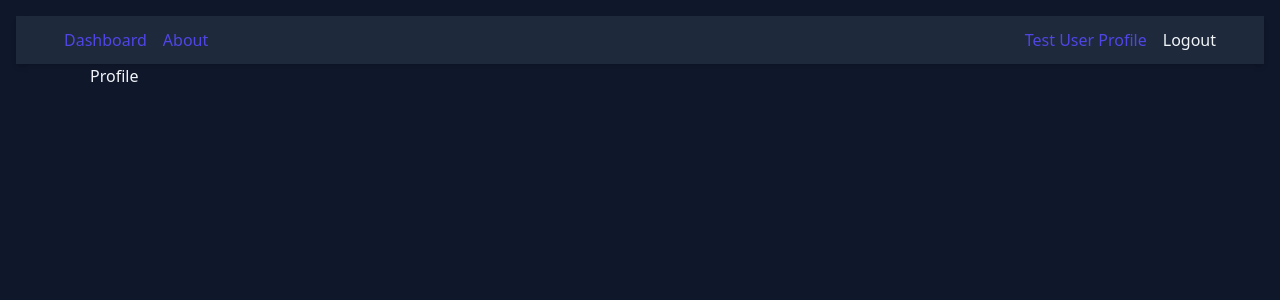
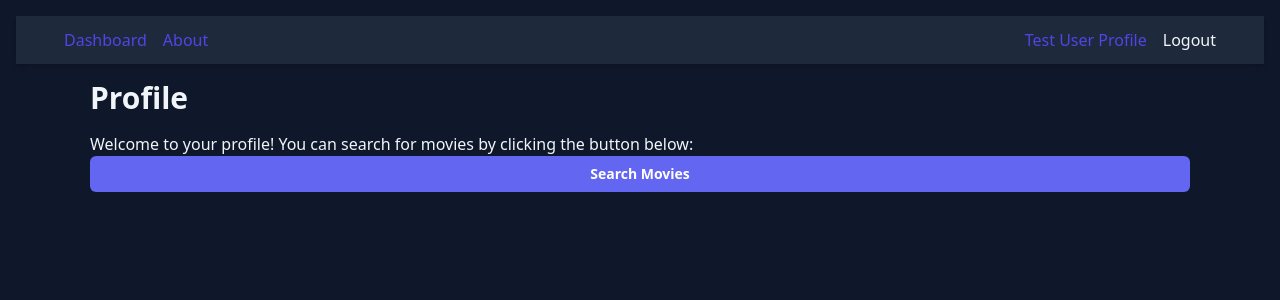
Before and after one commit to Shockrates/BootCampProject, a React (Vite) app in the folder client/: page / in a window 1280 px wide. Both pictures are taken after a click on the button "Sign in a Test User (no need for credentials)". Shown: the top 300 px of the page. Built offline with nearby package versions, Linux system fonts and the light colour scheme.

Commit message:
search prototype

```diff
--- a/client/src/components/Profile/Profile.jsx
+++ b/client/src/components/Profile/Profile.jsx
@@ -1,9 +1,19 @@
 import React from 'react'
+import MovieSearchModal from '../Tests/MovieSearch/MovieSearchModal';
 
 const Profile = () => {
   return (
-    <div>Profile</div>
+   <div className="max-w-3xl mx-auto mt-8 px-4">
+      <h1 className="text-3xl font-bold mb-4 text-white">Profile</h1>
+      <section className="mb-6">
+        <p className="text-gray-300 mb-4">
+          Welcome to your profile! You can search for movies by clicking the button below:
+        </p>
+      <MovieSearchModal />
+      </section>
+    </div>
   )
 }
 
+
 export default Profile
--- a/client/src/components/Tests/MovieSearch/MovieSearch.jsx
+++ b/client/src/components/Tests/MovieSearch/MovieSearch.jsx
@@ -1,12 +1,105 @@
 import React from 'react'
-import MovieSearchModal from './MovieSearchModal'
+import MoviesTable from '../../Dashboard/MoviesTable'
+import { useState, useEffect } from 'react'
 
-const MovieSearch = () => {
+
+const MovieSearch = ({ isOpen, onClose, maxResults = 6 }) => {
+  const [query, setQuery] = useState("");
+  const [movies, setMovies] = useState([]);
+  const [error, setError] = useState("");
+  const [loading, setLoading] = useState(false);
+
+
+// Debounce timeout
+  const [debounceTimeout, setDebounceTimeout] = useState(null);
+
+  useEffect(() => {
+      if (!query.trim()) {
+        setMovies([]);
+        setError("");
+        return;
+      }
+
+  if (debounceTimeout) clearTimeout(debounceTimeout);
+
+  const timeout = setTimeout(async () => {
+      try {
+        setLoading(true);
+
+        const res = await fetch(
+         `http://localhost:3000/searchMovies?searchTerm=${encodeURIComponent(query)}`
+        );
+        if (!res.ok) throw new Error("Server error");
+
+        const data = await res.json();
+
+        if (!data || data.length === 0) {
+          setMovies([]);
+          setError("No results found")
+        } else {
+          const updatedMovies = data.slice(0, maxResults).map((m) => ({
+          ...m,
+          index: m._id, //reassign index prop attempt (fail)
+        }));
+
+        setMovies(updatedMovies);
+        setError("");
+        }
+      } catch (err) {
+        console.error(err);
+        setError("Search failed. Try again later");
+      } finally {
+        setLoading(false);
+      }
+    }, 300); // 300ms debounce
+
+    setDebounceTimeout(debounceTimeout);
+
+    return () => clearTimeout(debounceTimeout);
+  }, [query]);
+
+  if (!isOpen) return null;
+
   return (
-    <div>
-      <MovieSearchModal />
-      Search for Movies
+    <div className="modal-container fixed inset-0 flex items-center justify-center bg-black/60 backdrop-blur-sm z-50">
+      <div className="modal bg-slate-800 rounded-2xl shadow-lg w-[90%] max-w-md p-6 text-white relative">
+        {/* Header */}
+        <div className="modal-header flex justify-between items-center border-b border-slate-700 pb-3">
+          <h3 className="text-xl font-bold">Search Movies</h3>
+          <p
+            className="close cursor-pointer text-2xl hover:text-indigo-400 transition"
+            onClick={() => {
+              onClose();
+              setQuery("");
+              setMovies([]);
+              setError("");
+            }}
+          >
+            &times;
+          </p>
+        </div>
+
+
+        {/*Content*/}
+        <div className="modal bg-slate-800 rounded-2xl shadow-lg w-[90%] max-w-md p-6 text-white relative max-h-[85vh] overflow-y-auto">
+        <div className="modal-content mt-4">
+          <input
+            type="text"
+            value={query}
+            onChange={(e) => setQuery(e.target.value)}
+            placeholder="Type to search movies..."
+            className="form-input w-full mb-4"
+            autoFocus
+          />
+
+          {error && <p className="form-error mb-4">{error}</p>}
+          {loading && <p className="text-gray-400 italic mb-4">Searching movies...</p>}
+
+          {movies.length > 0 && <MoviesTable movies={movies} message="Search Results" />}
+        </div>
+      </div>
     </div>
+  </div>
   )
 }
 
--- a/client/src/components/Tests/MovieSearch/MovieSearchModal.jsx
+++ b/client/src/components/Tests/MovieSearch/MovieSearchModal.jsx
@@ -1,7 +1,30 @@
 import React from 'react'
+import { useState } from 'react'
+import MovieSearch from './MovieSearch';
 
 const MovieSearchModal = () => {
+
+    const [isOpen, setIsOpen] = useState(false);
+
     return (
+        <div className="movie-search text-center">
+        <button onClick={() => setIsOpen(true)} className="register-btn">
+            Search Movies
+        </button>
+
+        <MovieSearch
+            isOpen={isOpen}
+            onClose={() => setIsOpen(false)}
+            maxResults={6}
+        />
+        </div>
+
+    )
+}
+
+export default MovieSearchModal
+
+/*    return (
         <div className='modal-container'>
             <div className="modal">
                 <div className="modal-header">
@@ -26,3 +49,4 @@ const MovieSearchModal = () => {
 }
 
 export default MovieSearchModal
+*/
--- a/client/src/index.css
+++ b/client/src/index.css
@@ -268,9 +268,9 @@ button:focus {
 }
 
 .modal {
-  @apply bg-blue-700 rounded-md p-8 w-full max-w-[1024px]
+  @apply bg-blue-900 rounded-md p-8 w-full max-w-[800px]
 }
 
 .modal-btn {
-  @apply border-none bg-green-700 px-2 py-6 rounded-md cursor-pointer shadow-slate-100 text-base
+  @apply border-none bg-blue-950 px-2 py-6 rounded-md cursor-pointer shadow-slate-100 text-base
 }
```
